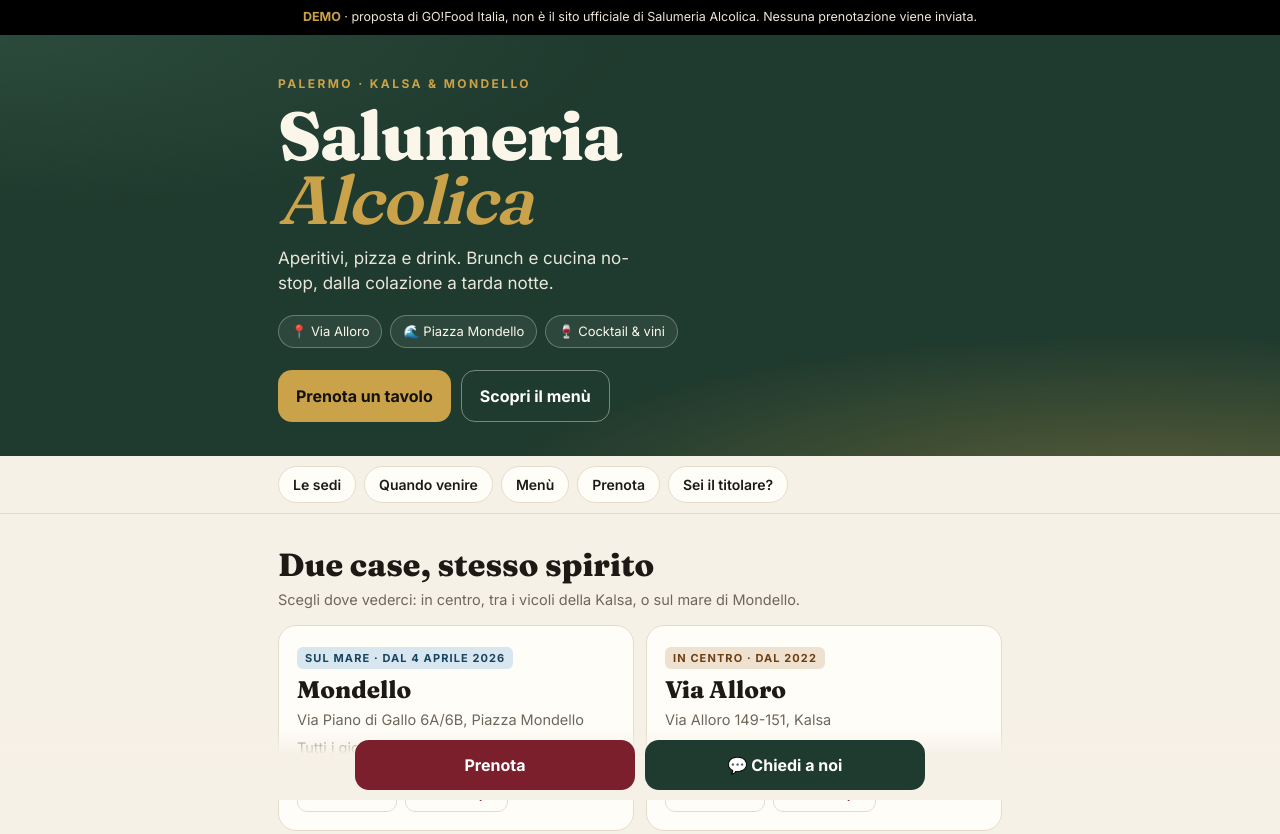
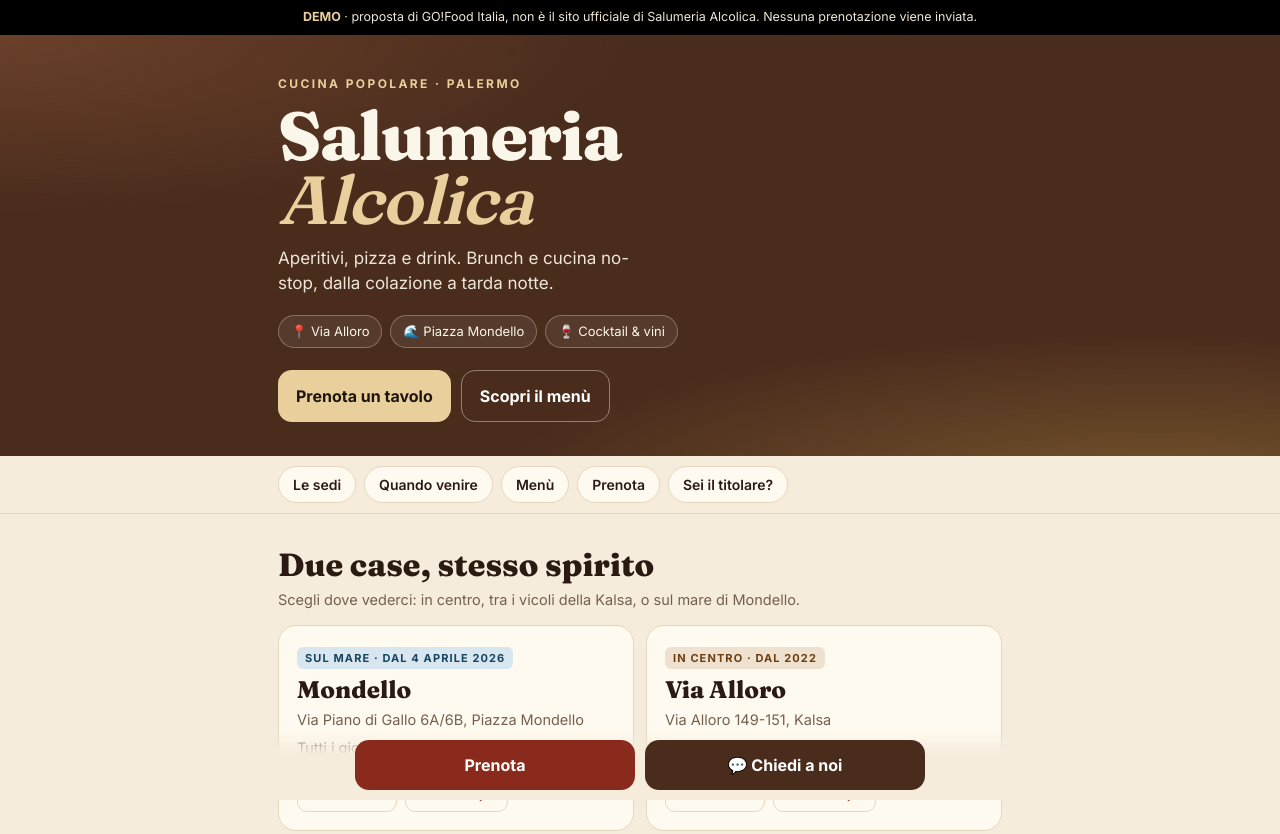
Before and after one commit to gofooditalia/salumeria-alcolica, a plain HTML site: page index.html in a window 1280 px wide. Shown: the top 834 px of the page. Drawn offline with Linux system fonts and the light colour scheme.

Commit message:
Palette marrone e crema come il logo, sottotitolo cucina popolare
Co-Authored-By: Claude Opus 5.5 <noreply@anthropic.com>
Claude-Session: https://claude.ai/code/session_01FMe99qxFnTwrjRz8tNoJum

```diff
--- a/index.html
+++ b/index.html
@@ -8,7 +8,7 @@
 <link rel="preconnect" href="https://fonts.googleapis.com">
 <link href="https://fonts.googleapis.com/css2?family=Fraunces:opsz,wght@9..144,600;9..144,800&family=Inter:wght@400;500;600;700&display=swap" rel="stylesheet">
 <style>
-:root{--bg:#f6f1e7;--card:#fffdf8;--ink:#1d1a16;--muted:#6f665a;--wine:#7a1f2b;--wine-d:#5c1520;--green:#1f3a2e;--gold:#c9a24a;--line:#e6dccb;--night:#14110f}
+:root{--bg:#f5ecdc;--card:#fffaf0;--ink:#2a1a12;--muted:#75604f;--wine:#8a2a1c;--wine-d:#6a1f14;--green:#4a2c1d;--gold:#e8cf9c;--line:#e6d6bc;--night:#1f140e}
 *{box-sizing:border-box;-webkit-tap-highlight-color:transparent}
 html{scroll-behavior:smooth}
 body{margin:0;background:var(--bg);color:var(--ink);font:400 16px/1.5 Inter,system-ui,sans-serif;padding-bottom:92px}
@@ -18,7 +18,7 @@ button{cursor:pointer;border:0;background:none;color:inherit}
 .wrap{max-width:760px;margin:0 auto;padding:0 18px}
 .demo{background:#000;color:#eee5d6;font-size:12.5px;padding:8px 12px;text-align:center}
 .demo b{color:var(--gold)}
-.hero{background:radial-gradient(80% 60% at 90% 110%,rgba(201,162,74,.35),transparent 65%),radial-gradient(70% 60% at 0% 0%,#2b4a3c,transparent 70%),var(--green);color:#fbf6ea;padding:40px 0 34px}
+.hero{background:radial-gradient(80% 60% at 90% 110%,rgba(201,162,74,.35),transparent 65%),radial-gradient(70% 60% at 0% 0%,#6a4029,transparent 70%),var(--green);color:#fbf6ea;padding:40px 0 34px}
 .kicker{font-size:12px;letter-spacing:.2em;text-transform:uppercase;color:var(--gold);font-weight:700;margin-bottom:10px}
 .logo{font:800 clamp(40px,11vw,68px)/.95 Fraunces,serif;letter-spacing:-.02em}
 .logo em{font-style:italic;color:var(--gold);font-weight:600}
@@ -108,7 +108,7 @@ footer a{color:var(--ink);font-weight:600}
 
 <header class="hero">
   <div class="wrap">
-    <div class="kicker">Palermo · Kalsa & Mondello</div>
+    <div class="kicker">Cucina popolare · Palermo</div>
     <h1 class="logo">Salumeria<br><em>Alcolica</em></h1>
     <p>Aperitivi, pizza e drink. Brunch e cucina no-stop, dalla colazione a tarda notte.</p>
     <div class="chips">
```
